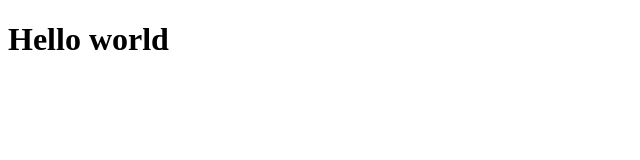
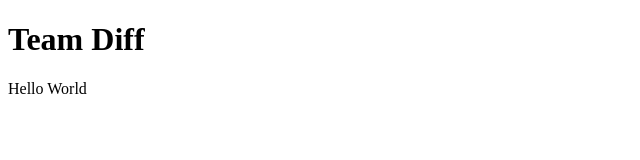
Before and after one commit to ChrisKnowles1987/Team_Diff, a website: page public/index.html in a window 1280 px wide. Shown: the whole page, without its empty margins (0-640 px from the left). Drawn offline with Linux system fonts and the light colour scheme.

Commit message:
added hmtl

```diff
--- a/public/index.html
+++ b/public/index.html
@@ -1,12 +1,13 @@
 <!DOCTYPE html>
 <html lang="en">
 <head>
-    <h1>Hello world</h1>
+    <h1>Team Diff</h1>
     <meta charset="UTF-8">
     <meta name="viewport" content="width=device-width, initial-scale=1.0">
     <title>Document</title>
 </head>
 <body>
 
+    <script src="test.js"></script>
 </body>
 </html>
--- /dev/null
+++ b/public/test.js
@@ -0,0 +1 @@
+document.body.innerHTML += '<p>Hello World</p>';
```
Also changed, not shown: 1 other file.
